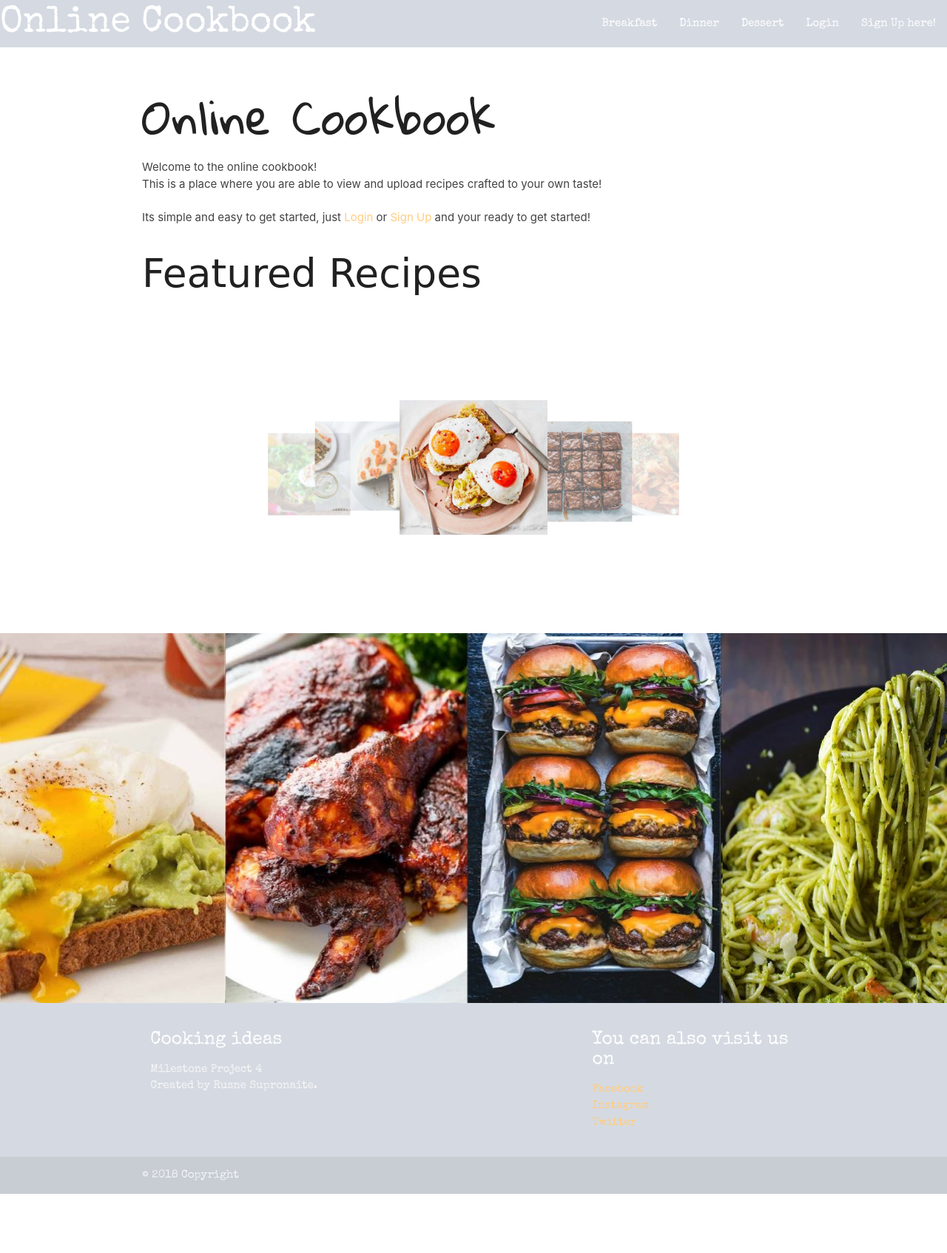
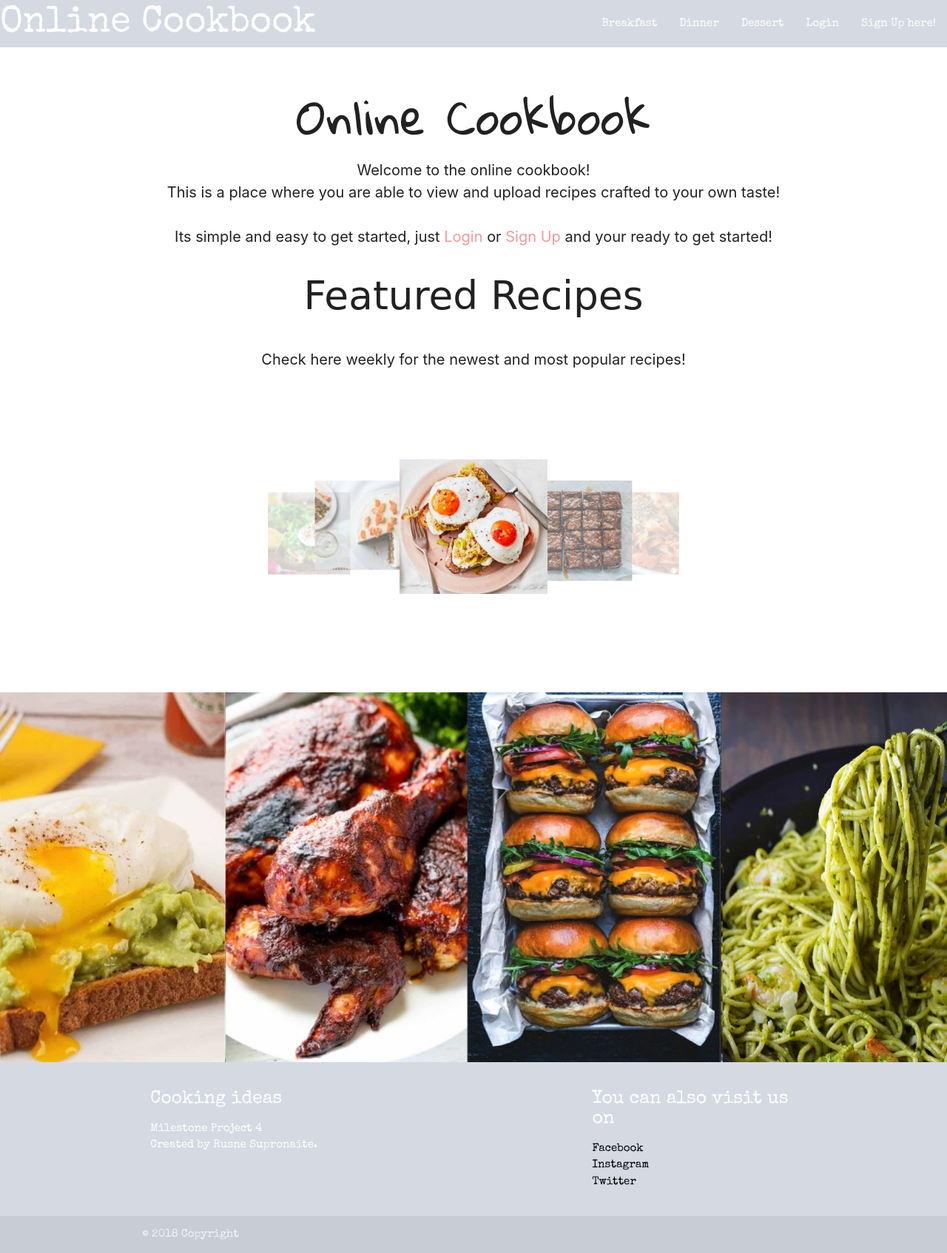
Before and after one commit to rusne118/cookbook, a Flask app: page / in a window 1280 px wide. Shown: the whole page at 74% size. Before the commit the page ends 1614 px from the top, so only its background shows below. Run offline with Flask 2, Linux system fonts and the light colour scheme; some libraries are stand-ins or nearby versions; some web fonts are replaced.

Commit message:
stylied pages

```diff
--- a/static/css/style.css
+++ b/static/css/style.css
@@ -1,10 +1,17 @@
 .header {
    font-family: 'Gloria Hallelujah', cursive;
+   text-align: center;
 
 }
 
 .subheader {
    font-family: 'Margarine', cursive;
+   text-align: center;
+}
+
+.intro {
+    text-align: center;
+    font-size: 20px;
 }
 
 nav {
--- a/templates/base.html
+++ b/templates/base.html
@@ -57,14 +57,14 @@
             <div class="row">
                 <div class="col l6 s12">
                     <h5 class="white-text">Cooking ideas</h5>
-                    <p class="grey-text text-lighten-4">Milestone Project 4 <br> Created by Rusne Supronaite.</p>
+                    <p>Milestone Project 4 <br> Created by Rusne Supronaite.</p>
                </div>
                 <div class="col l4 offset-l2 s12">
                     <h5 class="white-text">You can also visit us on </h5>
                     <ul>
-                      <li><a class="orange-text text-lighten-3" href="https://www.facebook.com/" target=_blank>Facebook</a></li>
-                      <li><a class="orange-text text-lighten-3" href="https://www.instagram.com/" target=_blank>Instagram</a></li>
-                      <li><a class="orange-text text-lighten-3" href="https://www.twitter.com/" target=_blank>Twitter</a></li>
+                      <li><a class="black-text" href="https://www.facebook.com/" target=_blank>Facebook</a></li>
+                      <li><a class="black-text" href="https://www.instagram.com/" target=_blank>Instagram</a></li>
+                      <li><a class="black-text" href="https://www.twitter.com/" target=_blank>Twitter</a></li>
                     </ul>
                 </div>
             </div>
--- a/templates/breakfast.html
+++ b/templates/breakfast.html
@@ -13,7 +13,7 @@
                     <div class="card-image">
                          <img src="{{ meals.image }}">
                         <span class="card-title"><strong>{{ meals.dish_name }}</strong></span>
-                        <a href="{{url_for('recipe', meal_id=meals._id)}}" class="btn-floating halfway-fab waves-effect waves-light red"><i class="material-icons">info_outline</i></a>
+                        <a href="{{url_for('recipe', meal_id=meals._id)}}" class="btn-floating halfway-fab waves-effect waves-light grey"><i class="material-icons">info_outline</i></a>
                     </div>
                     <div class="card-content">
                         <p>{{ meals.overview }}</p>
--- a/templates/dessert.html
+++ b/templates/dessert.html
@@ -15,7 +15,7 @@
                     <div class="card-image">
                         <img src="{{ meals.image }}">
                         <span class="card-title"><strong>{{ meals.dish_name }}</strong></span>
-                        <a href="{{url_for('recipe', meal_id=meals._id)}}" class="btn-floating halfway-fab waves-effect waves-light red"><i class="material-icons">info_outline</i></a>
+                        <a href="{{url_for('recipe', meal_id=meals._id)}}" class="btn-floating halfway-fab waves-effect waves-light grey"><i class="material-icons">info_outline</i></a>
                     </div>
                     <div class="card-content">
                         <p>{{ meals.overview }}</p>
--- a/templates/dinner.html
+++ b/templates/dinner.html
@@ -15,7 +15,7 @@
                     <div class="card-image">
                         <img src="{{ meals.image }}">
                         <span class="card-title"><strong>{{ meals.dish_name }}</strong></span>
-                        <a href="{{url_for('recipe', meal_id=meals._id)}}" class="btn-floating halfway-fab waves-effect waves-light red"><i class="material-icons">info_outline</i></a>
+                        <a href="{{url_for('recipe', meal_id=meals._id)}}" class="btn-floating halfway-fab waves-effect waves-light grey"><i class="material-icons">info_outline</i></a>
                     </div>
                     <div class="card-content">
                         <p>{{ meals.overview }}</p>
--- a/templates/index.html
+++ b/templates/index.html
@@ -5,11 +5,12 @@
 <div class="section white">
     <div class="row container">
         <h1 class="header">Online Cookbook</h1>
-            <p class="grey-text text-darken-3 lighten-3">Welcome to the online cookbook!<br>This is a place where you are able to view and upload recipes crafted to your own taste!<br>
-    <br>Its simple and easy to get started, just <a class="orange-text text-lighten-3" href="{{url_for('login')}}">Login</a> or
-    <a class="orange-text text-lighten-3" href="{{url_for('register')}}">Sign Up</a> and your ready to get started!</p>
+            <p class="intro">Welcome to the online cookbook!<br>This is a place where you are able to view and upload recipes crafted to your own taste!<br>
+    <br>Its simple and easy to get started, just <a class="red-text text-lighten-3" href="{{url_for('login')}}">Login</a> or
+    <a class="red-text text-lighten-3" href="{{url_for('register')}}">Sign Up</a> and your ready to get started!</p>
     <h2 class="subheader"> Featured Recipes</h2>
     </div>
+    <p class="intro">Check here weekly for the newest and most popular recipes!</p>
         <div class="carousel">
             <a class="carousel-item" href="{{url_for('breakfast')}}"><img src="{{ url_for('static', filename='images/eggsontoast.jpg') }}"></a>
             <a class="carousel-item" href="{{url_for('dessert')}}"><img src="{{ url_for('static', filename='images/brownies.jpg') }}"></a>
```
Also changed, not shown: templates/login.html (+5 -2 lines), templates/register.html (+5 -2 lines), README.md.
